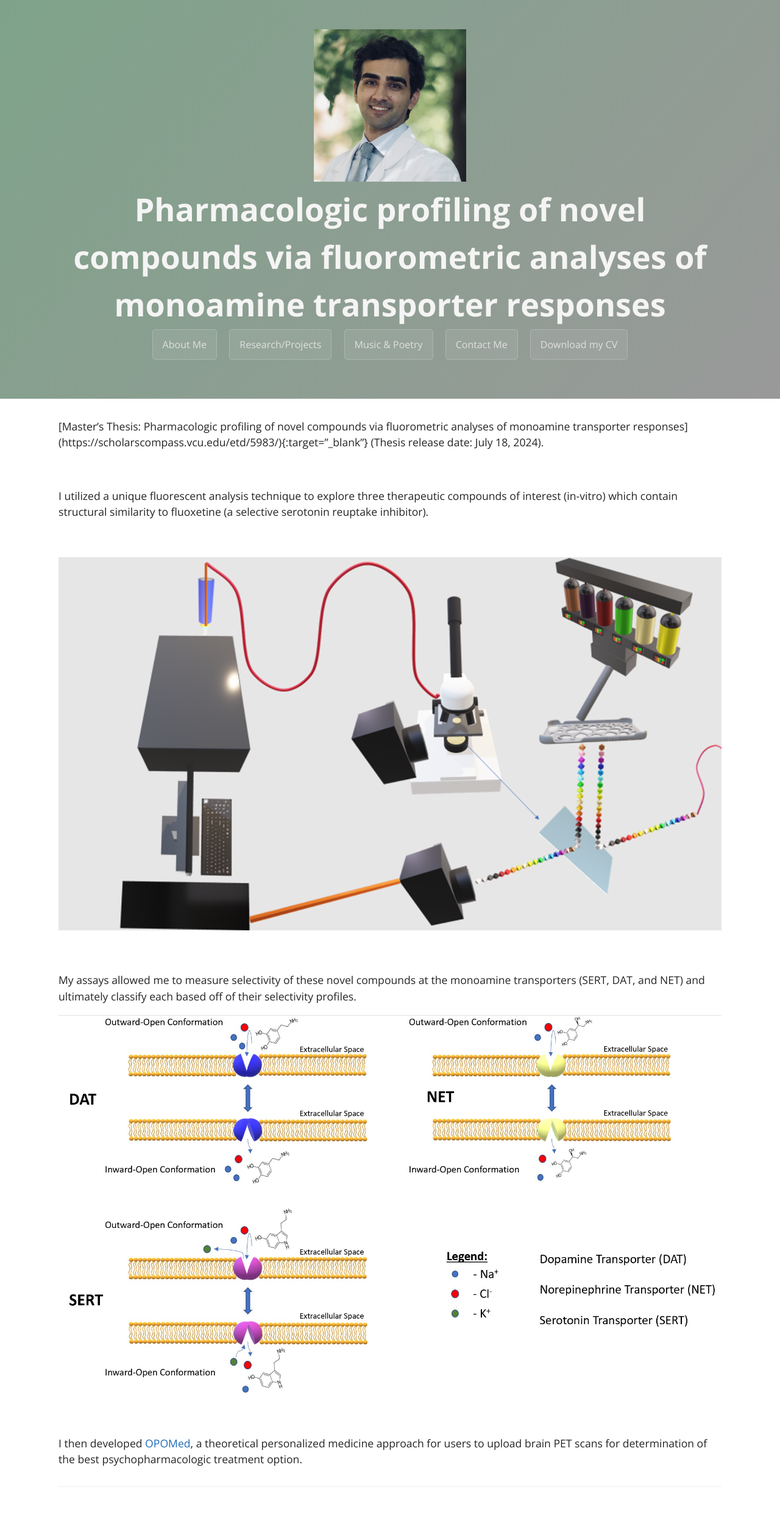
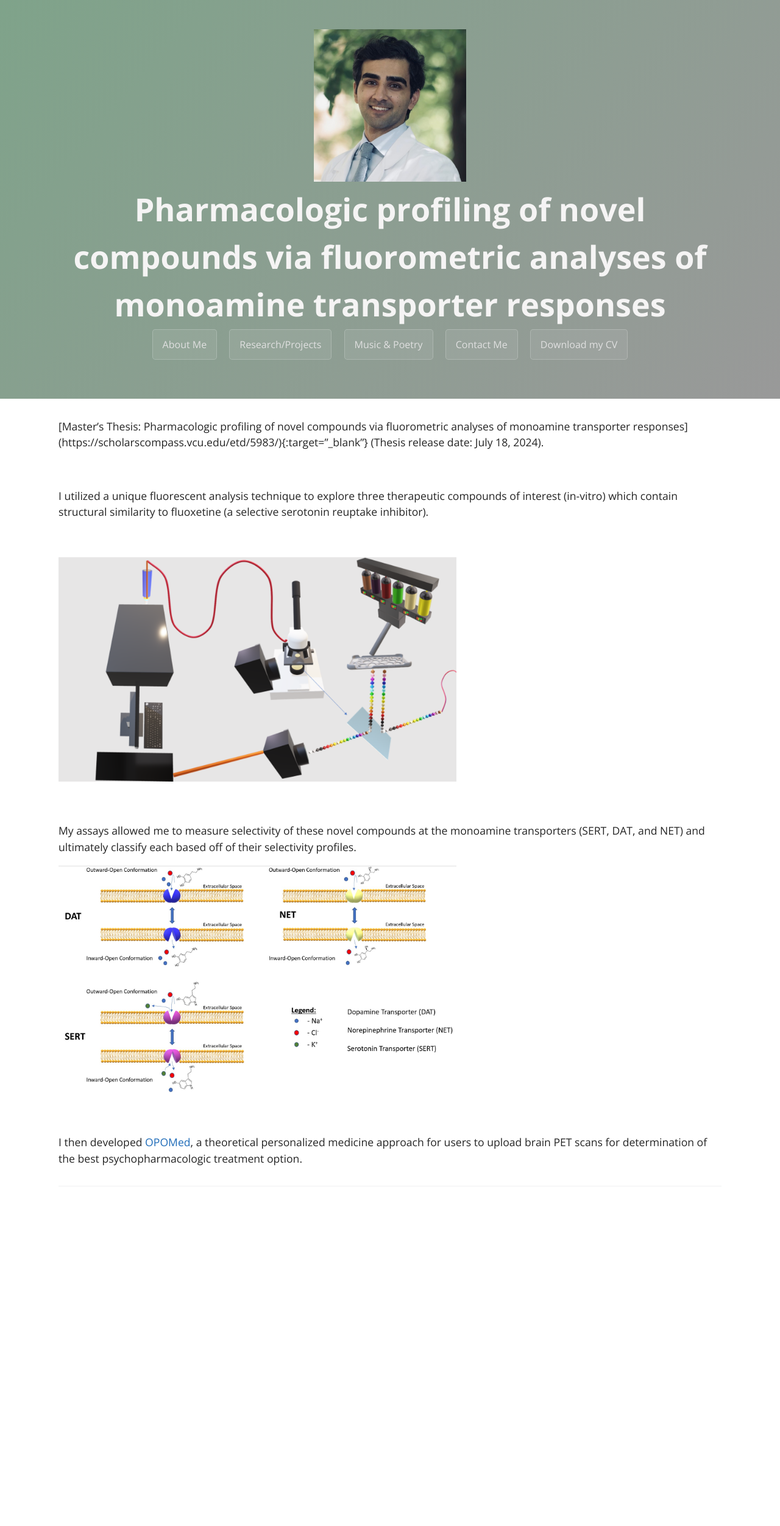
Before and after one commit to EyeCanDoIt/EyeCanDoIt.github.io, a Jekyll site: the page built from thesis.md, in a window 1280 px wide. Shown: the whole page at 61% size. Built offline with Jekyll 4.4.1, drawn with Linux system fonts in a browser that asks for light colours; after the commit the page ends 2010 px from its top, so only the background shows below that.

Commit message:
Update thesis.md

```diff
--- a/thesis.md
+++ b/thesis.md
@@ -15,14 +15,14 @@ fluoxetine (a selective serotonin reuptake inhibitor).
 
 <br>
 
-<img src="https://EyeCanDoIt.github.io/Images/Experimental apparatus.png" alt="https://EyeCanDoIt.github.io/Images/Experimental apparatus.png" loading="lazy">
+<img src="https://EyeCanDoIt.github.io/Images/Experimental apparatus.png" alt="https://EyeCanDoIt.github.io/Images/Experimental apparatus.png" alt=" " width="60%" height="60%" loading="lazy">
 
 <br>
 
 My assays allowed me to measure selectivity of these novel compounds at the monoamine transporters (SERT, DAT, and NET) and ultimately classify each based off of their
 selectivity profiles.
 
-<img src="https://EyeCanDoIt.github.io/Images/transport mechanisms.jpg" alt="https://EyeCanDoIt.github.io/Images/transport mechanisms.jpg" loading="lazy">
+<img src="https://EyeCanDoIt.github.io/Images/transport mechanisms.jpg" alt="https://EyeCanDoIt.github.io/Images/transport mechanisms.jpg" alt=" " width="60%" height="60%" loading="lazy">
 
 <br>
 
```
